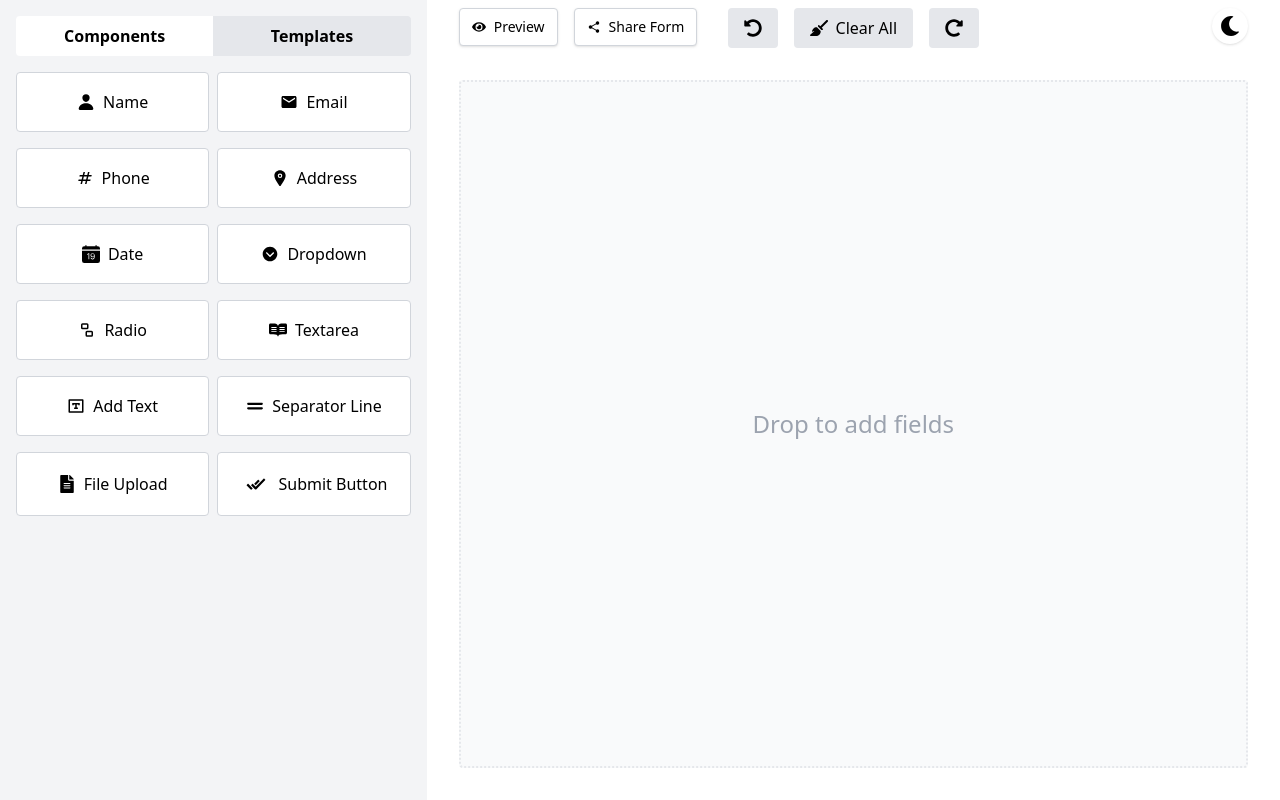
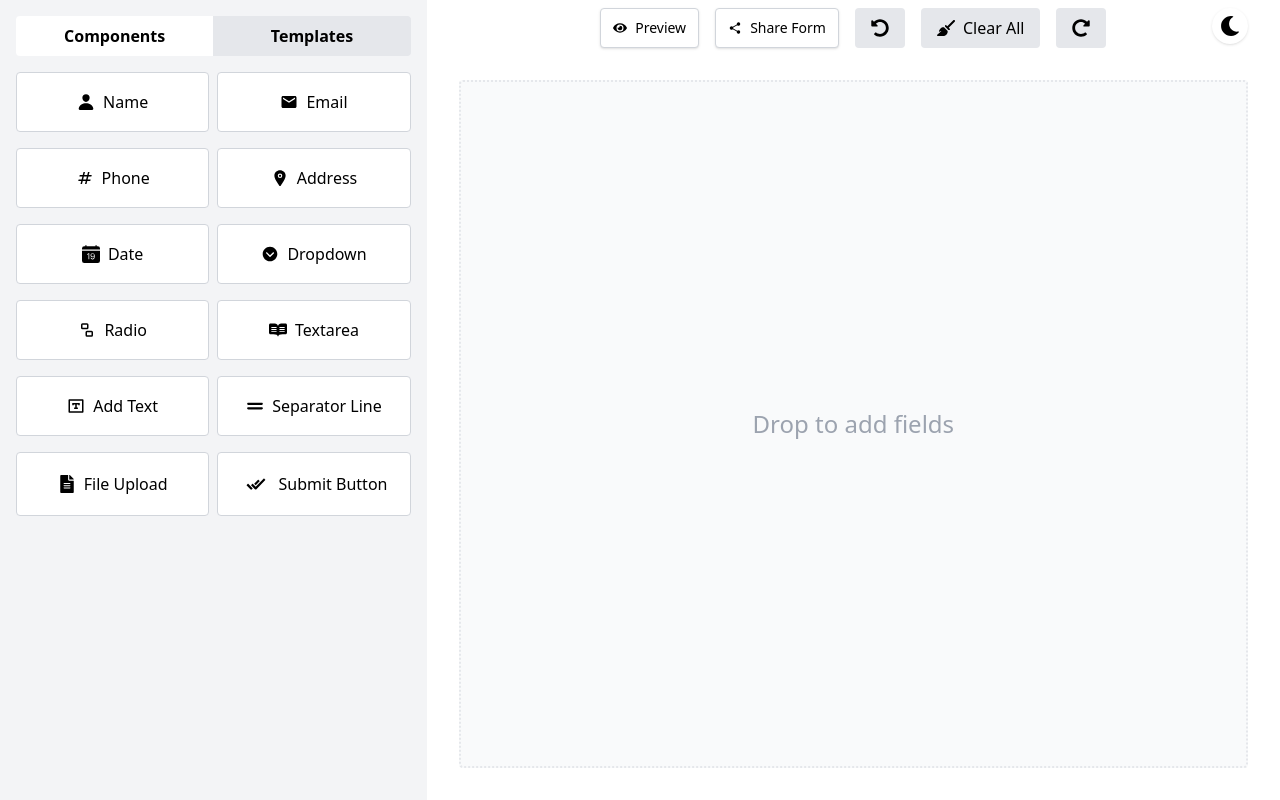
Before and after one commit to Abhi47Singh/react-forms-builder, a React (Vite) app: page / in a window 1280 px wide. Built offline with nearby package versions, Linux system fonts and the light colour scheme.

Commit message:
fixed formbuilder

```diff
--- a/src/components/FormBuilder.jsx
+++ b/src/components/FormBuilder.jsx
@@ -92,13 +92,41 @@ export default function FormBuilder({
   return (
     <div className="flex-1 relative flex flex-col mt-6">
       {/* Clear All, Undo, Redo Buttons */}
+
+
       <div className="flex justify-center gap-4 -mt-4">
+
+        {/* left part */}
+
+         {/* Preview button */}
+        <button
+          className="text-sm bg-white dark:bg-gray-900 border border-gray-300 dark:border-gray-600 rounded shadow px-3 py-2 flex items-center gap-2 text-black dark:text-white"
+          onClick={() => setPreview(true)}
+        >
+          <FaEye />
+          Preview
+        </button>
+
+        {/* Share Form button */}
+        <button
+          className="text-sm bg-white dark:bg-gray-900 border border-gray-300 dark:border-gray-600 rounded shadow px-3 py-2 flex items-center gap-2 text-black dark:text-white"
+          onClick={handleShare}
+        >
+          <IoShareSocial />
+          Share Form
+        </button>
+
+
+        {/* right part */}
+        {/*undo button*/}
         <button
           onClick={undoAction}
           className="flex items-center gap-2 px-4 py-2 rounded bg-gray-200 dark:bg-gray-700 text-black dark:text-white hover:!bg-green-500 hover:text-white transition"
         >
           <FaUndoAlt className="text-lg" />
         </button>
+
+        {/* Clear All button */}
         <button
           onClick={clearAll}
           className="flex items-center gap-2 px-4 py-2 rounded bg-gray-200 dark:bg-gray-700 text-black dark:text-white hover:!bg-red-500 hover:!text-white transition-colors"
@@ -106,6 +134,8 @@ export default function FormBuilder({
           <FaBroom className="text-lg" />
           Clear All
         </button>
+
+        {/* Redo button */}
         <button
           onClick={redoAction}
           className="flex items-center gap-2 px-4 py-2 rounded bg-gray-200 dark:bg-gray-700 text-black dark:text-white hover:!bg-green-500 hover:text-white transition"
@@ -139,25 +169,6 @@ export default function FormBuilder({
           </div>
         </SortableContext>
       </div>
-
-      {/* Preview button at the bottom left */}
-      <div className="absolute flex justify-center items-center gap-4 ml-8 -mt-4">
-        <button
-          className="text-sm bg-white dark:bg-gray-900 border border-gray-300 dark:border-gray-600 rounded shadow px-3 py-2 flex items-center gap-2 text-black dark:text-white"
-          onClick={() => setPreview(true)}
-        >
-          <FaEye />
-          Preview
-        </button>
-
-        <button
-          className="text-sm bg-white dark:bg-gray-900 border border-gray-300 dark:border-gray-600 rounded shadow px-3 py-2 flex items-center gap-2 text-black dark:text-white"
-          onClick={handleShare}
-        >
-          <IoShareSocial />
-          Share Form
-        </button>
-      </div>
     </div>
   );
 }
```
